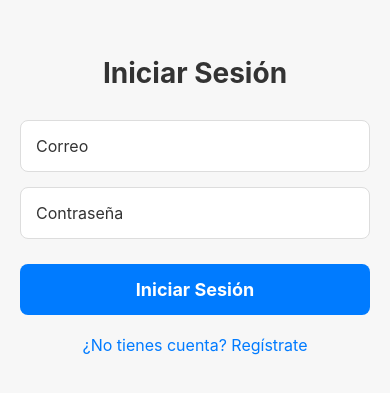
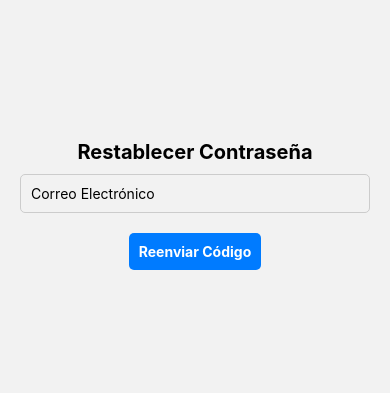
Before and after one commit to rodrireburdo/Bingo-React-Native, a React Native app: screen /PasswordReset in a window 390 px wide. Shown: the part 217-610 px from the top of the page. Built offline with nearby package versions, Linux system fonts and the light colour scheme.

Commit message:
iconos agregados

```diff
--- a/App.js
+++ b/App.js
@@ -3,6 +3,7 @@ import { NavigationContainer } from '@react-navigation/native';
 import { createStackNavigator } from '@react-navigation/stack';
 import AuthScreen from './screens/AuthScreen';
 import HomeScreen from './screens/HomeScreen';
+import PasswordReset from './screens/PasswordReset';
 
 const Stack = createStackNavigator();
 
@@ -12,6 +13,7 @@ export default function App() {
         <Stack.Navigator screenOptions={{ headerShown: false }}>
           <Stack.Screen name="Auth" component={AuthScreen} options={{ title: 'Login' }}/>
           <Stack.Screen name="Home" component={HomeScreen} options={{ title: 'Inicio' }} />
+          <Stack.Screen name="PasswordReset" component={PasswordReset} options={{ title: 'Password Reset' }} />
         </Stack.Navigator>
       </NavigationContainer>
   );
--- a/package.json
+++ b/package.json
@@ -9,17 +9,20 @@
     "web": "expo start --web"
   },
   "dependencies": {
+    "@expo/vector-icons": "^14.0.4",
     "@react-native-picker/picker": "^2.11.0",
     "@react-navigation/native": "^7.0.14",
     "@react-navigation/stack": "^7.1.1",
     "axios": "^1.7.9",
     "expo": "~52.0.28",
+    "expo-sharing": "~13.0.1",
     "expo-status-bar": "~2.0.1",
     "react": "18.3.1",
     "react-native": "0.76.6",
     "react-native-fast-image": "^8.6.3",
     "react-native-fs": "^2.20.0",
     "react-native-gesture-handler": "^2.22.1",
+    "react-native-linear-gradient": "^2.8.3",
     "react-native-paper": "^5.13.1",
     "react-native-pdf-lib": "^1.0.0",
     "react-native-reanimated": "^3.16.7",
@@ -28,8 +31,7 @@
     "react-native-share": "^12.0.3",
     "react-native-svg": "^15.11.1",
     "react-native-tab-view": "^4.0.5",
-    "react-native-vector-icons": "^10.2.0",
-    "expo-sharing": "~13.0.1"
+    "react-native-vector-icons": "^10.2.0"
   },
   "devDependencies": {
     "@babel/core": "^7.20.0"
--- a/screens/AuthScreen.js
+++ b/screens/AuthScreen.js
@@ -2,6 +2,7 @@ import React, { useState } from 'react';
 import { Text, TextInput, TouchableOpacity, StyleSheet, KeyboardAvoidingView, Platform, View } from 'react-native';
 import { autenticarVendedor, crearVendedor, validarCodigo } from '../services/apiClient';
 import LoadingModal from '../components/LoadingModal';
+import FontAwesome5 from '@expo/vector-icons/FontAwesome5';
 
 const AuthScreen = ({ navigation }) => {
     const [nombre, setNombre] = useState('');
@@ -51,6 +52,9 @@ const AuthScreen = ({ navigation }) => {
         } finally {
             setLoading(false);
         }
+    };
+    const handlePasswordReset = () => {
+        navigation.navigate('PasswordReset');
     };
 
     const handleVerifyCode = async () => {
@@ -111,6 +115,7 @@ const AuthScreen = ({ navigation }) => {
                 </>
             ) : (
                 <>
+                    <FontAwesome5 name="user-circle" size={100} color="black" />
                     <Text style={styles.title}>{isLogin ? 'Iniciar Sesión' : 'Registrarse'}</Text>
                     {!isLogin && (
                         <TextInput
@@ -145,6 +150,11 @@ const AuthScreen = ({ navigation }) => {
                             {isLogin ? '¿No tienes cuenta? Regístrate' : '¿Ya tienes cuenta? Inicia sesión'}
                         </Text>
                     </TouchableOpacity>
+                    <TouchableOpacity onPress={handlePasswordReset}>
+                        <Text style={styles.switchText}>
+                            ¿Olvidaste tu contraseña?
+                        </Text>
+                    </TouchableOpacity>
                 </>
             )}
         </KeyboardAvoidingView>
@@ -156,11 +166,12 @@ const styles = StyleSheet.create({
         flex: 1,
         justifyContent: 'center',
         alignItems: 'center',
-        backgroundColor: '#F7F7F7',
+        backgroundColor: 'linear-gradient(45deg, fuchsia, turquoise)',
         padding: 20,
     },
     title: {
-        fontSize: 28,
+        paddingTop: 20,
+        fontSize: 30,
         fontWeight: 'bold',
         color: '#333',
         marginBottom: 30,
--- a/screens/HomeScreen.js
+++ b/screens/HomeScreen.js
@@ -1,6 +1,6 @@
 import React, { useEffect, useState, createContext, useContext } from "react";
 import {
-    View, Text, StyleSheet, FlatList, ActivityIndicator, SafeAreaView, Dimensions, TouchableOpacity, TextInput, Alert
+    View, Text, StyleSheet, FlatList, ActivityIndicator, Keyboard, SafeAreaView, Dimensions, TouchableOpacity, TextInput, Alert, TouchableWithoutFeedback
 } from "react-native";
 import { obtenerNumerosPorVendedor, eliminarNumero } from "../services/apiClient";
 import { TabView, SceneMap, TabBar } from "react-native-tab-view";
@@ -9,6 +9,8 @@ import { Picker } from '@react-native-picker/picker';
 import EditNumeroModal from "../components/EditNumeroModal";
 import AddNumeroModal from "../components/AddNumeroModal";
 import LoadingModal from '../components/LoadingModal';
+import FontAwesome from '@expo/vector-icons/FontAwesome';
+import FontAwesome6 from '@expo/vector-icons/FontAwesome6';
 
 const meses = [
     "Enero", "Febrero", "Marzo", "Abril", "Mayo", "Junio", "Julio", "Agosto", "Septiembre", "Octubre", "Noviembre", "Diciembre",
@@ -31,7 +33,7 @@ const ListaNumeros = ({ numeros, onSelect, onDelete }) => (
                     {item.cliente || "Sin asignar"}
                 </Text>
                 <Text style={[styles.cell, styles.cuotasCell]}>
-                    {meses[item.cuotas_pagadas - 1] || "0"}
+                    {meses[item.cuotas_pagadas - 1] || "Ningina"}
                 </Text>
             </TouchableOpacity>
         )}
@@ -62,8 +64,16 @@ const HomeScreen = ({ route }) => {
     const [menuVisible, setMenuVisible] = useState(false);
 
     const handleLogout = () => {
-        // Lógica para cerrar sesión (limpiar almacenamiento, redirigir a login, etc.)
-        navigation.navigate("Auth");  // Cambiar "Login" al nombre de tu pantalla de inicio de sesión
+        navigation.reset({
+            index: 0,
+            routes: [{ name: "Auth" }],
+        });
+    };
+
+    const closeMenu = () => {
+        if (menuVisible) {
+            setMenuVisible(false);
+        }
     };
 
     const fetchNumeros = async () => {
@@ -104,7 +114,7 @@ const HomeScreen = ({ route }) => {
                 {
                     text: "Eliminar",
                     onPress: async () => {
-                        setLoading(true); // Activar el modal de carga
+                        setLoading(true);
 
                         try {
                             const response = await eliminarNumero(vendedor.id_vendedor, item.numero);
@@ -137,20 +147,23 @@ const HomeScreen = ({ route }) => {
     ];
 
     return (
+        <TouchableWithoutFeedback onPress={closeMenu} accessible={false}>
             <SafeAreaView style={styles.safeArea}>
                 <View style={styles.container}>
-                <View>
-                    <LoadingModal visible={loading} />
+                    <LoadingModal visible={loading && !modalVisible && selectedNumero == null} />
 
+                    {/* Botón de menú */}
                     <TouchableOpacity
                         onPress={() => setMenuVisible(!menuVisible)}
                         style={styles.menuButton}
                     >
-                        <Text style={styles.menuText}>
-                            {vendedor.nombre}
-                        </Text>
+                        <View style={styles.menuContent}>
+                            <FontAwesome name="user" size={24} color="#fff" />
+                            <Text style={styles.menuText}>{vendedor.nombre}</Text>
+                        </View>
                     </TouchableOpacity>
 
+                    {/* Menú desplegable */}
                     {menuVisible && (
                         <View style={styles.menu}>
                             <TouchableOpacity onPress={handleLogout}>
@@ -158,14 +171,19 @@ const HomeScreen = ({ route }) => {
                             </TouchableOpacity>
                         </View>
                     )}
-                </View>
+
+                    {/* Filtros */}
                     <View style={styles.filtersContainer}>
+                        <View style={styles.searchContainer}>
+                            <FontAwesome6 name="magnifying-glass" size={20} color="gray" style={styles.searchIcon} />
                             <TextInput
                                 style={styles.searchInput}
                                 placeholder="Buscar por nombre o número"
                                 value={searchText}
                                 onChangeText={setSearchText}
+                                placeholderTextColor="gray"
                             />
+                        </View>
                         <View style={styles.pickerContainer}>
                             <View style={styles.pickerWrapper}>
                                 <Picker
@@ -193,8 +211,10 @@ const HomeScreen = ({ route }) => {
                             </View>
                         </View>
                     </View>
+
                     <LoadingModal visible={loading} />
 
+                    {/* TabView */}
                     <TabView
                         navigationState={{ index, routes }}
                         renderScene={renderScene}
@@ -203,19 +223,23 @@ const HomeScreen = ({ route }) => {
                         renderTabBar={(props) => (
                             <TabBar
                                 {...props}
-                                indicatorStyle={{ backgroundColor: "#fff" }}
+                                indicatorStyle={{ backgroundColor: "#F108B2" }}
                                 style={styles.tabBar}
                                 labelStyle={styles.tabLabel}
                             />
                         )}
                     />
                 </View>
+
+                {/* Botón para añadir número */}
                 <TouchableOpacity
                     onPress={() => setModalVisible(true)}
                     style={styles.addButton}
                 >
                     <Text style={styles.addButtonText}>Añadir Número</Text>
                 </TouchableOpacity>
+
+                {/* Modales */}
                 <AddNumeroModal
                     visible={modalVisible}
                     idVendedor={vendedor.id_vendedor}
@@ -230,6 +254,7 @@ const HomeScreen = ({ route }) => {
                     onSave={fetchNumeros}
                 />
             </SafeAreaView>
+        </TouchableWithoutFeedback>
     );
 };
 
@@ -253,13 +278,16 @@ const styles = StyleSheet.create({
     addButton: { paddingVertical: 10, paddingHorizontal: 25, backgroundColor: "#3498db", alignItems: 'center', justifyContent: 'center', elevation: 5, },
     addButtonText: { color: "white", fontSize: 15, fontWeight: "bold", textAlign: 'center', },
     filtersContainer: { justifyContent: "space-between", marginBottom: 10, marginTop: 10, paddingHorizontal: 10, },
-    searchInput: { height: 40, borderWidth: 1, borderColor: "#ccc", borderRadius: 8, paddingHorizontal: 10, backgroundColor: "white", fontSize: 16, marginBottom: 10, },
-    pickerContainer: { flexDirection: "row", justifyContent: "space-between", alignItems: "center", },
-    pickerWrapper: { flex: 1, backgroundColor: "white", borderWidth: 1, borderColor: "#ccc", marginHorizontal: 5, },
-    picker: { backgroundColor: "#fff", height: "49", },
+    searchContainer: { flexDirection: "row", alignItems: "center",  borderRadius: 10, borderWidth: 1, borderColor: "#ccc", height: 40, paddingHorizontal: 10, },
+    searchIcon: { marginRight: 10, },
+    searchInput: { flex: 1, fontSize: 16, color: "#333", height: 40, },
+    pickerContainer: { flexDirection: "row", justifyContent: "space-between", alignItems: "center", marginTop: 10, },
+    pickerWrapper: { flex: 1, backgroundColor: "white", borderWidth: 1, borderColor: "#ccc", marginHorizontal: 5, borderRadius: 10, },
+    picker: { height: 49, },
     menuContainer: { marginButtom: 10, },
-    menuButton: { padding: 9, backgroundColor: '#3498db', alignItems: 'center', justifyContent: 'center', marginButtom: 100, },
-    menuText: { color: 'white', fontSize: 16, },
+    menuContent: { flexDirection: "row", alignItems: "center", gap: 8, },
+    menuText: { fontSize: 16, fontWeight: "bold", color: "#fff", },
+    menuButton: { backgroundColor: "#3498db", paddingVertical: 10, paddingHorizontal: 15, flexDirection: "row", alignItems: "center", justifyContent: "center", shadowColor: "#000", shadowOpacity: 0.1, shadowRadius: 4, elevation: 2, },
     menu: { position: 'absolute', top: 50, right: "30%", backgroundColor: '#fff', borderRadius: 5, shadowColor: '#000', shadowOpacity: 0.3, shadowOffset: { width: 0, height: 4 }, shadowRadius: 4, elevation: 5, padding: 10, width: 150, zIndex: 999, },
     menuItem: { padding: 10, fontSize: 16, color: '#333', },
 });
--- /dev/null
+++ b/screens/PasswordReset.js
@@ -0,0 +1,161 @@
+import React, { useState } from 'react';
+import { View, Text, TextInput, TouchableOpacity, ActivityIndicator, StyleSheet } from 'react-native';
+import { reenviarCodigo, cambiarContrasena } from '../services/apiClient';
+
+const PasswordResetScreen = ({ navigation }) => {
+    const [email, setEmail] = useState('');
+    const [codigo, setCodigo] = useState('');
+    const [nuevaPassword, setNuevaContrasena] = useState('');
+    const [codigoEnviado, setCodigoEnviado] = useState(false);
+    const [mensaje, setMensaje] = useState('');
+    const [loading, setLoading] = useState(false); // Estado de carga
+
+    const handleReenviarCodigo = async () => {
+        if (!email) {
+            setMensaje('Por favor, ingresa tu correo electrónico.');
+            return;
+        }
+
+        setLoading(true);
+        try {
+            const response = await reenviarCodigo(email);
+            setMensaje(response.mensaje);
+
+            if (response.mensaje === 'Código reenviado correctamente') {
+                setCodigoEnviado(true);
+            }
+        } catch (error) {
+            setMensaje('Error al reenviar el código. Inténtalo nuevamente.');
+            console.error(error);
+        } finally {
+            setLoading(false);
+        }
+    };
+
+    const handleCambiarContrasena = async () => {
+        if (!email || !codigo || !nuevaPassword) {
+            setMensaje('Todos los campos son obligatorios.');
+            return;
+        }
+
+        if (codigo.length !== 6) {
+            setMensaje('El código debe tener 6 dígitos.');
+            return;
+        }
+
+        if (nuevaPassword.length < 6) {
+            setMensaje('La contraseña debe tener al menos 6 caracteres.');
+            return;
+        }
+
+        setLoading(true);
+        try {
+            const response = await cambiarContrasena(email, codigo, nuevaPassword);
+            setMensaje(response.mensaje);
+
+            if (response.mensaje === 'Contraseña actualizada correctamente') {
+                    setLoading(false);
+                    navigation.replace('Auth');
+                    return;
+            }
+        } catch (error) {
+            setMensaje('Error al cambiar la contraseña. Inténtalo nuevamente.');
+            console.error(error);
+        } finally {
+            setLoading(false);
+        }
+    };
+
+    return (
+        <View style={styles.container}>
+            <Text style={styles.title}>Restablecer Contraseña</Text>
+
+            {mensaje ? <Text style={styles.mensaje}>{mensaje}</Text> : null}
+
+            <TextInput
+                style={styles.input}
+                placeholder="Correo Electrónico"
+                value={email}
+                onChangeText={setEmail}
+                keyboardType="email-address"
+                autoCapitalize="none"
+                autoCorrect={false}
+            />
+
+            <TouchableOpacity
+                style={[styles.button, !email && styles.buttonDisabled]}
+                onPress={handleReenviarCodigo}
+                disabled={!email || loading}
+            >
+                {loading ? <ActivityIndicator color="#fff" /> : <Text style={styles.buttonText}>Reenviar Código</Text>}
+            </TouchableOpacity>
+
+            {codigoEnviado && (
+                <>
+                    <TextInput
+                        style={styles.input}
+                        placeholder="Código de Verificación"
+                        value={codigo}
+                        onChangeText={setCodigo}
+                        keyboardType="numeric"
+                        maxLength={6}
+                    />
+
+                    <TextInput
+                        style={styles.input}
+                        placeholder="Nueva Contraseña"
+                        value={nuevaPassword}
+                        onChangeText={setNuevaContrasena}
+                        secureTextEntry
+                    />
+
+                    <TouchableOpacity
+                        style={[styles.button, (!codigo || !nuevaPassword) && styles.buttonDisabled]}
+                        onPress={handleCambiarContrasena}
+                        disabled={!codigo || !nuevaPassword || loading}
+                    >
+                        {loading ? <ActivityIndicator color="#fff" /> : <Text style={styles.buttonText}>Cambiar Contraseña</Text>}
+                    </TouchableOpacity>
+                </>
+            )}
+        </View>
+    );
+};
+
+const styles = StyleSheet.create({
+    container: {
+        flex: 1,
+        justifyContent: 'center',
+        alignItems: 'center',
+        padding: 20,
+    },
+    title: {
+        fontSize: 20,
+        fontWeight: 'bold',
+        marginBottom: 10,
+    },
+    input: {
+        width: '100%',
+        borderWidth: 1,
+        borderColor: '#ccc',
+        padding: 10,
+        marginBottom: 10,
+        borderRadius: 5,
+    },
+    button: {
+        backgroundColor: '#007bff',
+        padding: 10,
+        borderRadius: 5,
+        marginTop: 10,
+    },
+    buttonText: {
+        color: '#fff',
+        fontWeight: 'bold',
+    },
+    mensaje: {
+        color: 'red',
+        marginBottom: 10,
+    },
+});
+
+export default PasswordResetScreen;
```
Also changed, not shown: services/apiClient.js (+9 -1 lines), 1 other file (tests, documents, lock files or other folders). Lines whose indentation alone changed are shown as unchanged.
